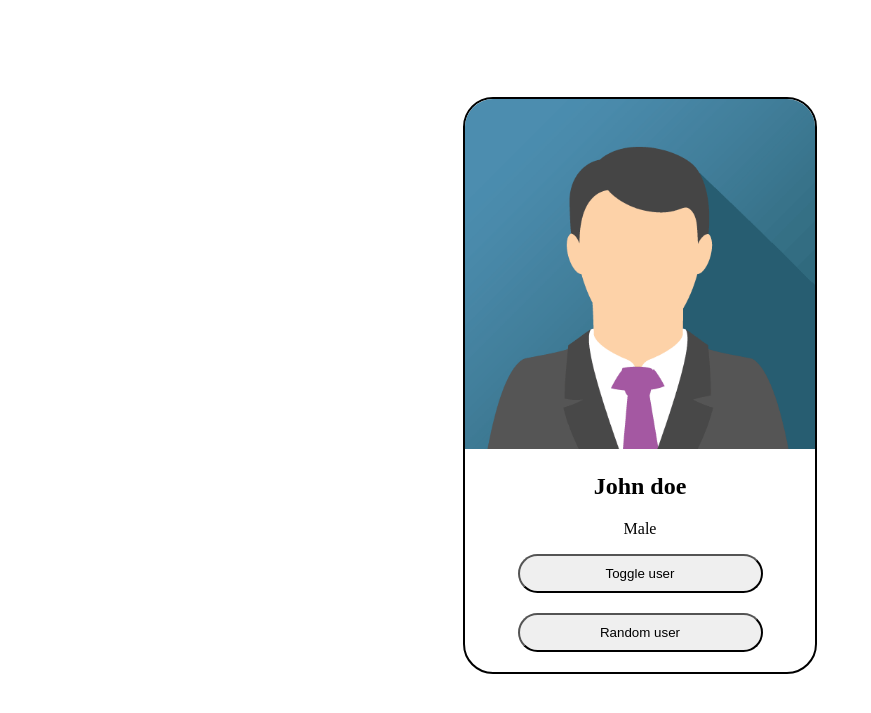
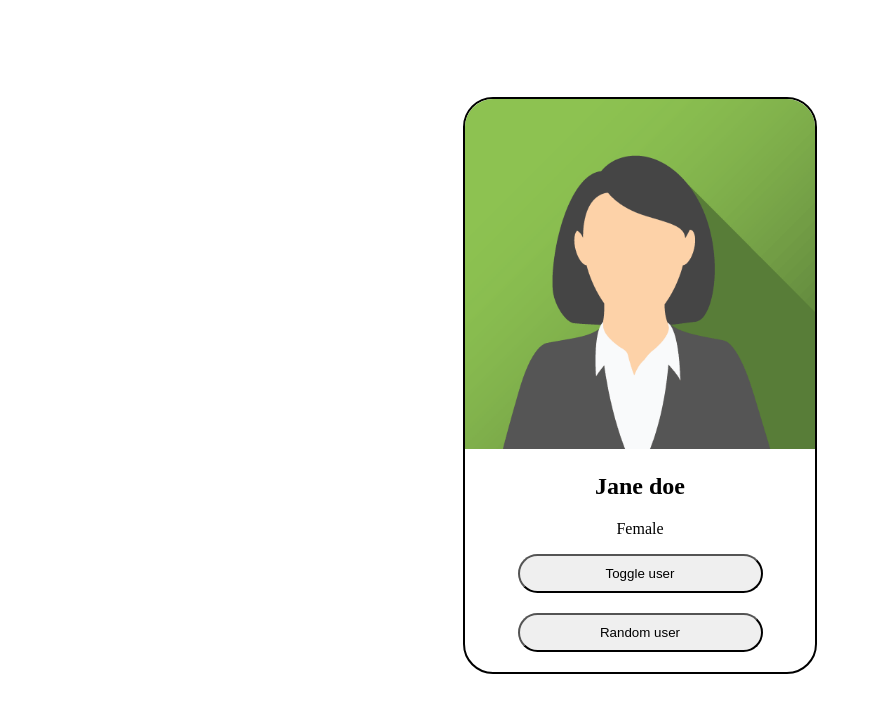
Before and after one commit to jahnaaviii/Web-dev-bootcamp, a website: page frontend/index.html in a window 1280 px wide. Both pictures are taken after a click on the button "Toggle user". Shown: the part 61-774 px from the top of the page, without its empty margins (0-871 px from the left). Drawn offline with Linux system fonts and the light colour scheme.

Commit message:
toggle update

```diff
--- a/frontend/index.html
+++ b/frontend/index.html
@@ -9,10 +9,10 @@
 <body>
     <h1>hello world janu!</h1>
     <div class="card">
-        <img src="john.png" alt="User Images">
-        <h2>John doe</h2>
-        <p>Male</p>
-        <button>Toggle user</button>
+        <img src="john.png" alt="User Images" id="user-image">
+        <h2 id="user-name">John doe</h2>
+        <p id="user-gender">Male</p>
+        <button onclick="toggleUser()">Toggle user</button>
         <br>
         <button>Random user</button>
     </div>
--- a/frontend/index.js
+++ b/frontend/index.js
@@ -1 +1,28 @@
 //alert("Welcome to web bootcamp!");
+
+var users = [
+    {
+        "name": "John doe",
+        "gender": "Male",
+        "image": "john.png"
+    },
+    {
+        "name": "Jane doe",
+        "gender": "Female",
+        "image": "jane.png"
+    }
+];
+var curId = 0;
+
+function toggleUser(){
+    curId = (curId + 1) % 2;
+
+    var userName = document.getElementById("user-name");
+    var userGender = document.getElementById("user-gender");
+    var userImage = document.getElementById("user-image");
+
+    userName.innerHTML = users[curId].name;
+    userGender.innerHTML = users[curId].gender;
+    userImage.src = users[curId].image;
+
+}
```
Also changed, not shown: frontend/jane.png (added).
